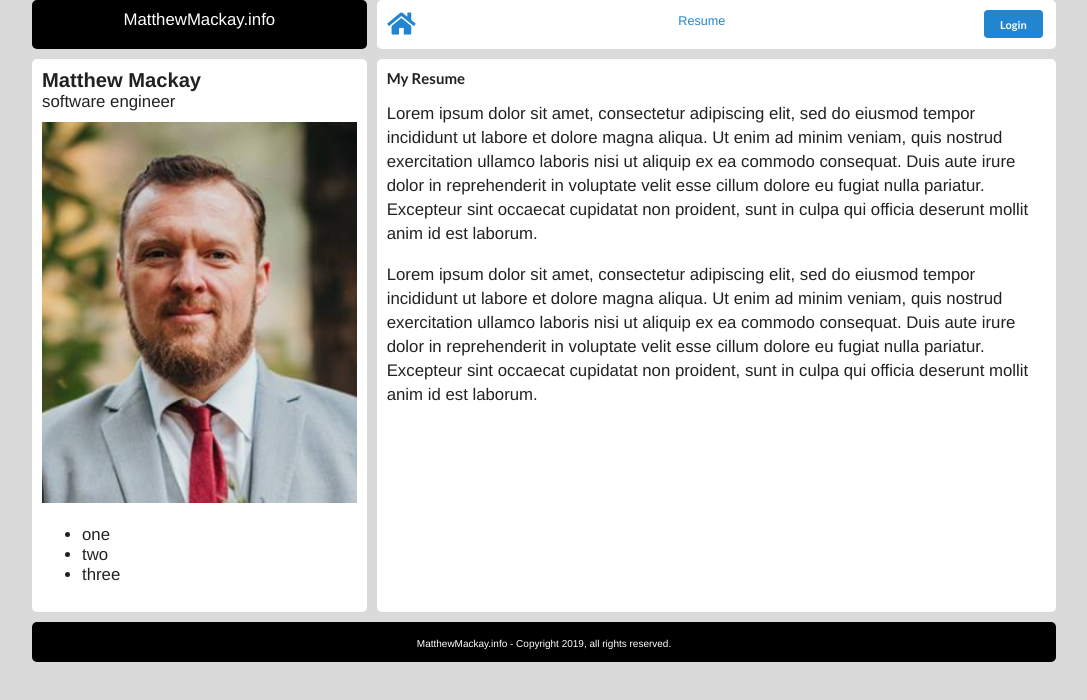
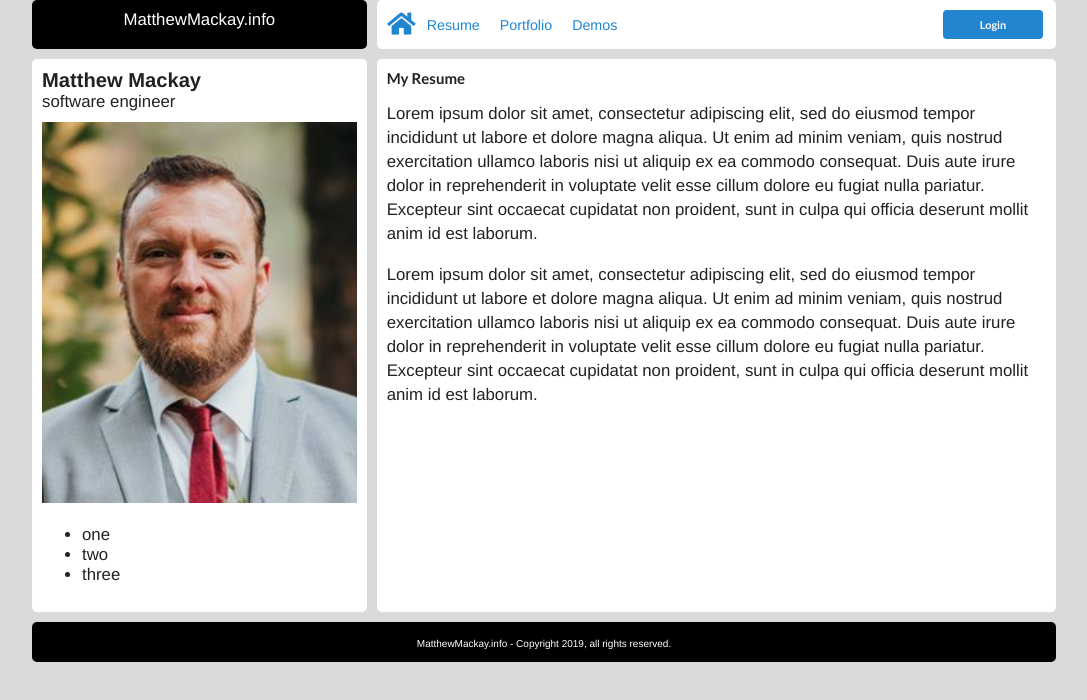
Before and after one commit to mattmackay76/matthewmackay.info, a React (Create React App) app in the folder ClientApp/: page / in a window 1280 px wide. Shown: the top 700 px of the page, without its empty margins (96-1183 px from the left). Built offline with nearby package versions, Linux system fonts and the light colour scheme.

Commit message:
progress

```diff
--- a/ClientApp/src/components/layoutComponent.css
+++ b/ClientApp/src/components/layoutComponent.css
@@ -17,15 +17,6 @@
         background-color: #dadada;
     }
 
-    a {
-        color: #425cbb;
-    }
-
-    nav ul a {
-        font-size: .75em;
-        color: #2185d0;
-    }
-
     .wrapper {
         display: grid;
         grid-template-columns: repeat(12, [col-start] 1fr);
@@ -43,12 +34,6 @@
         padding: 10px;
         /*by default take the entire row (ex: header/footer)*/
         grid-column: col-start / span 12;
-    }
-
-    nav ul {
-        list-style: none;
-        margin: 0;
-        padding: 0;
     }
 
     .profile img {
@@ -74,8 +59,28 @@
         font-size: x-small
     }
 
-    @media (min-width: 550px) {
-        .main-head {
+    .main-nav .nav-component {
+        display: grid;
+        grid-template-columns: 40px 5fr 1fr;
+    }
+
+    .nav-component .links {
+        display: flex;
+        align-items: center;
+        justify-content: flex-start;
+    }
+
+    .nav-component .links a {
+        padding-right: 20px;
+    }
+
+    .nav-component a {
+        font-size: .85em;
+        color: #2185d0;
+    }
+
+@media (min-width: 550px) {
+    .main-head {
         grid-column: col-start / span 4;
     }
 
--- a/ClientApp/src/components/navComponent.js
+++ b/ClientApp/src/components/navComponent.js
@@ -21,19 +21,18 @@ class NavComponent extends Component {
             <button onClick={this.loginClick} className="mini ui button primary">Login</button>;
 
         return (
-            <ul>
-                <li>
-                    <a href="/" style={{ fontSize: '1.5em' }}>
-                        <i className="home icon" />
-                    </a>
-                </li>
-                <li>
+            <div className="nav-component">
+                <a href="/" style={{ fontSize: '1.5em' }}>
+                    <i className="home icon" />
+                </a>
+                <div className="links">
                     <a href="#">Resume</a>
-                </li>
-                <li>
-                    {logInOutButton}
-                </li>
-            </ul>
+                    <a href="#">Portfolio</a>
+                    <a href="#">Demos</a>
+                </div>
+
+                {logInOutButton}
+            </div>
         );
     }
 }
```
